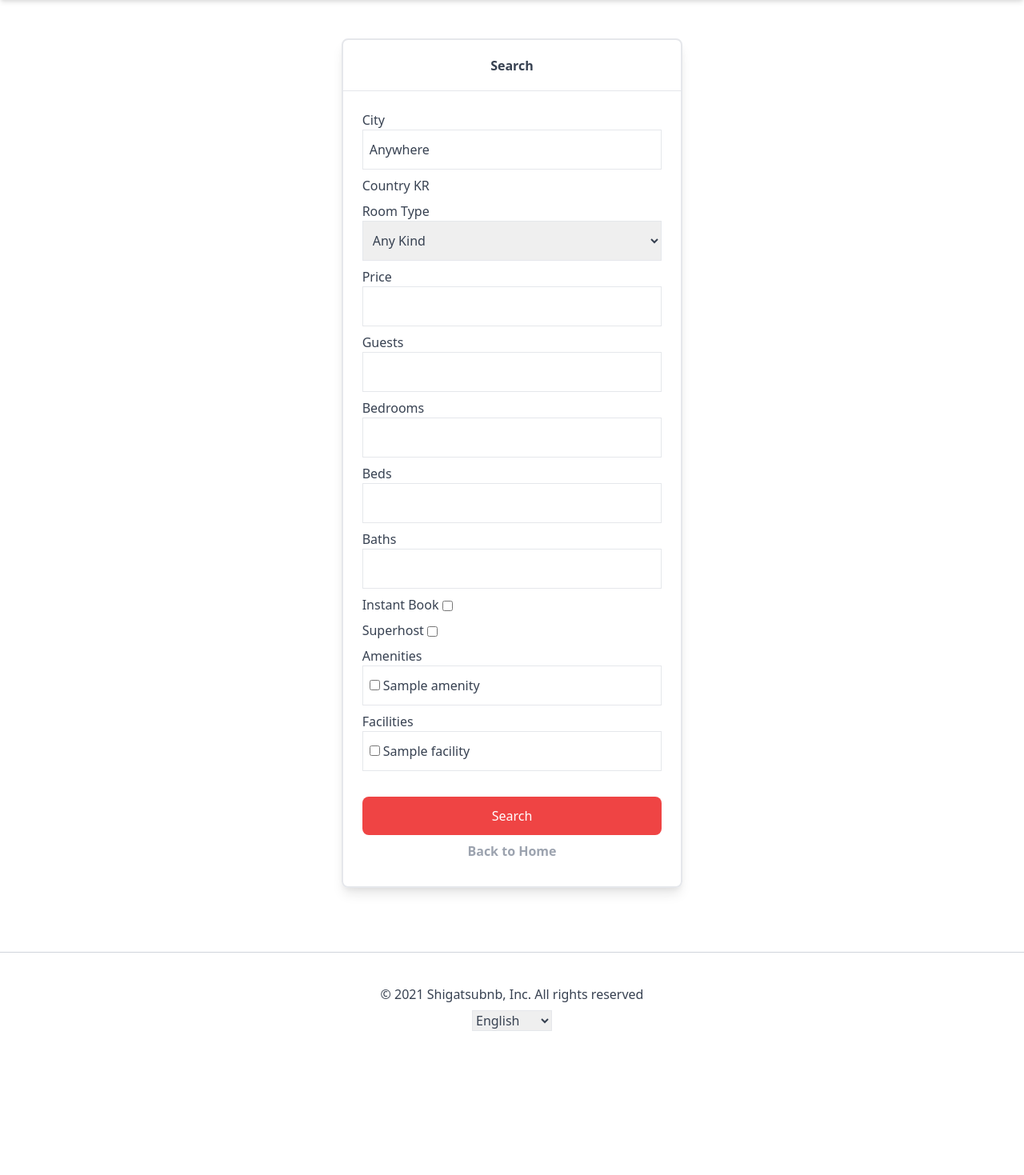
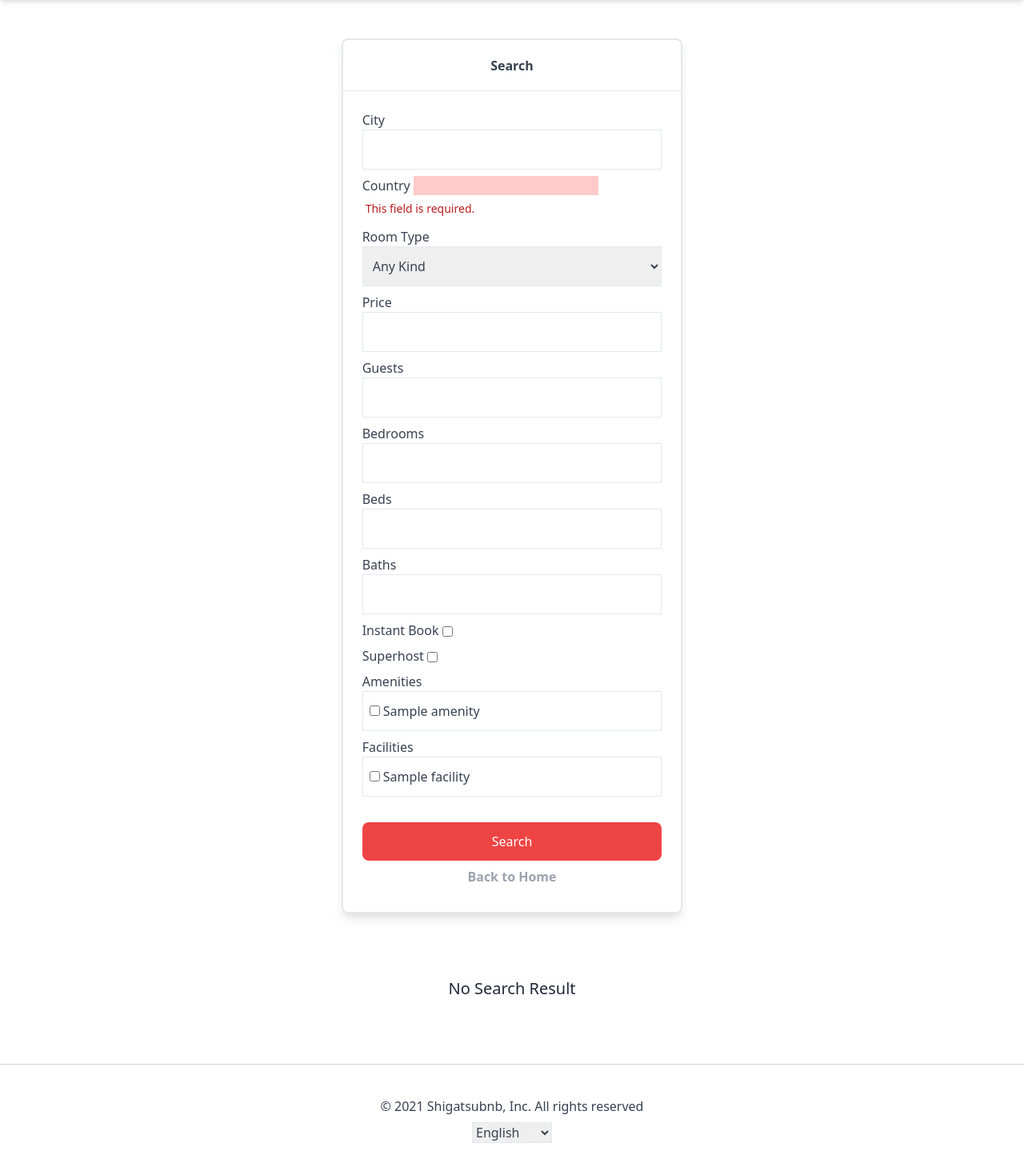
Before and after one commit to ShigatsuEl/shigatsubnb-clone, a Django app: page /rooms/search/ in a window 1280 px wide. Shown: the part 80-1549 px from the top of the page at 80% size. Before the commit the page ends 1369 px from the top, so only its background shows below. Run offline with Django 3.2, Linux system fonts and the light colour scheme; tables that the repository leaves empty hold one stand-in row (values such as "Sample post"); style sheets or scripts are compiled from the project's sources; some libraries are stand-ins or nearby versions.

Commit message:
217.Fix Search Result When Result is Not None

```diff
--- a/rooms/forms.py
+++ b/rooms/forms.py
@@ -10,12 +10,14 @@ from . import models
 class SearchForm(forms.Form):
 
     city = forms.CharField(
-        initial="Anywhere",
+        required=False,
+        initial="",
         label=_("City"),
         widget=forms.TextInput(attrs={"class": "form-btn"}),
     )
     country = CountryField(default="KR").formfield(
-        widget=CountrySelectWidget(attrs={"class": "form-btn"}), label=_("Country")
+        widget=CountrySelectWidget(attrs={"class": "form-btn"}),
+        label=_("Country"),
     )
     # ModelChoiceField는 Select Option과 똑같은 Form 기능이다
     # ModelChoiceField는 Foreign Key에 해당한다
--- a/rooms/views.py
+++ b/rooms/views.py
@@ -111,8 +111,7 @@ class SearchView(View):
 
         else:
 
-            # Unbounded Form
-            form = forms.SearchForm()
+            form = forms.SearchForm(request.GET)
 
         return render(request, "rooms/search.html", {"form": form})
 
@@ -204,9 +203,9 @@ class AddPhotoView(user_mixins.LoggedInOnlyMixin, FormView):
     def get_context_data(self, **kwargs):
         """Insert the form into the context dict."""
         pk = self.kwargs.get("pk")
-        if 'room' not in kwargs:
-            kwargs['room'] = models.Room.objects.get(pk=pk)
-        print(super().get_context_data(**kwargs)['room'].pk)
+        if "room" not in kwargs:
+            kwargs["room"] = models.Room.objects.get(pk=pk)
+        print(super().get_context_data(**kwargs)["room"].pk)
         return super().get_context_data(**kwargs)
 
     # form 검사기 -> 여기서는 pk를 form에 전달한다
--- a/templates/base.html
+++ b/templates/base.html
@@ -20,7 +20,7 @@
         </div>
         {% block search-bar %}
             <form class="flex justify-center w-2/5 lg:w-1/5" method="get" action="{% url "rooms:search" %}">
-                <input name="city" class="search-box border rounded-3xl w-full text-center placeholder-gray-500 text-gray-900 shadow-md hover:shadow-lg focus:outline-none focus:ring-1 focus:ring-gray-400 px-6 py-2" type="text" placeholder="{% trans "Search by city" %}"/>
+                <input name="city" class="search-box border rounded-3xl w-full text-center placeholder-gray-500 text-gray-900 shadow-md hover:shadow-lg focus:outline-none focus:ring-1 focus:ring-gray-400 px-6 py-2" type="text" placeholder="{% trans "Search by country" %}"/>
             </form>
         {% endblock search-bar %}
         {% include "partials/nav.html" %}
--- a/templates/rooms/search.html
+++ b/templates/rooms/search.html
@@ -3,7 +3,7 @@
 
 {% block page_title %}
 
-    Search
+    {% trans "Search" %}
 
 {% endblock page_title %}
 
@@ -27,6 +27,10 @@
         {% for room in rooms %}
             {% include "mixins/room_card.html" with room=room %}
         {% endfor %}
+        {% if not rooms %}
+            <h3 class="w-full text-xl text-gray-800 text-center mb-20">{% trans "No Search Result" %}</h3>
+        {% else %}
+        {% endif %}
     </div>
 
 {% endblock content %}
```
Also changed, not shown: locale/ko/LC_MESSAGES/django.po.
